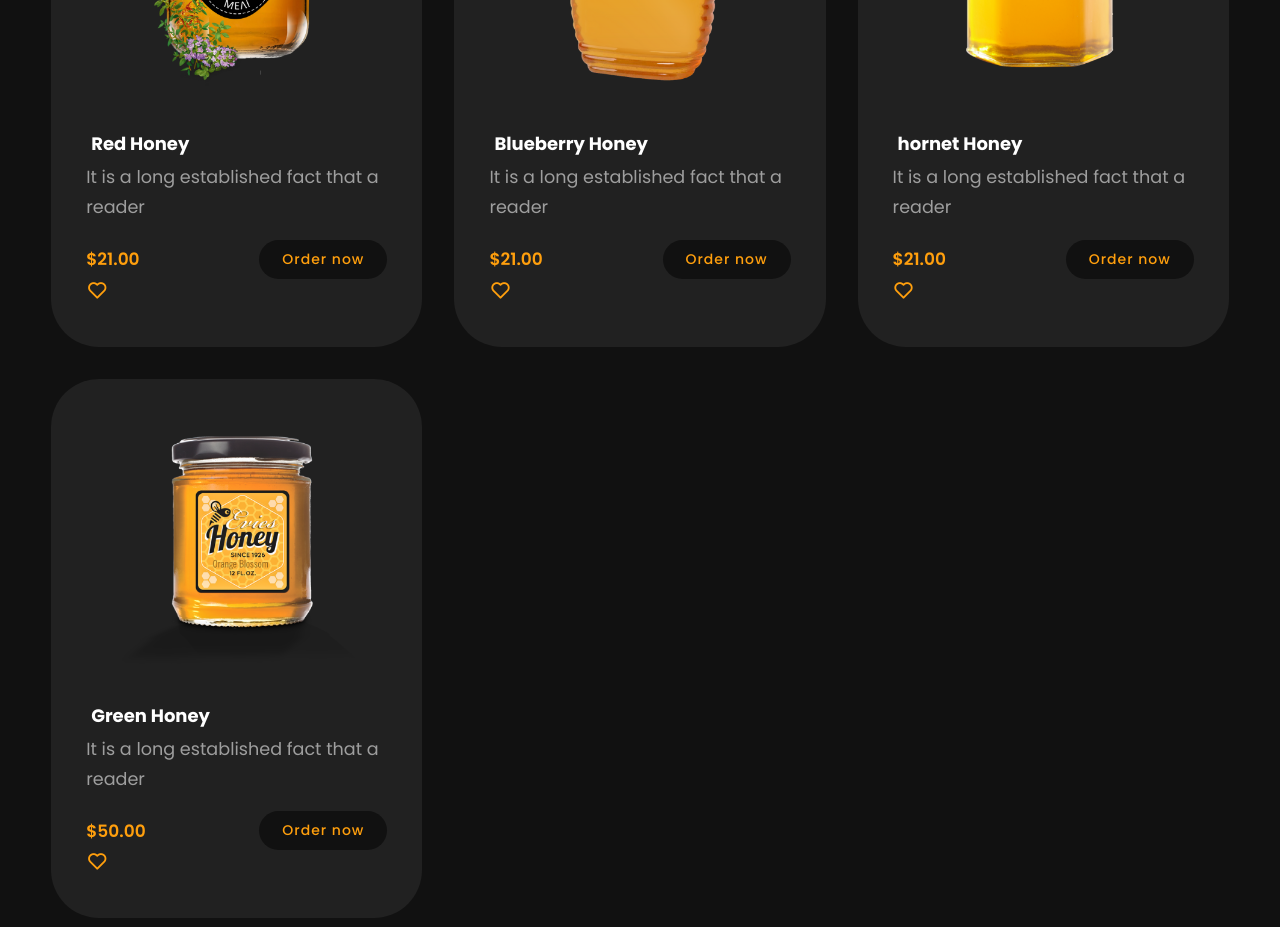
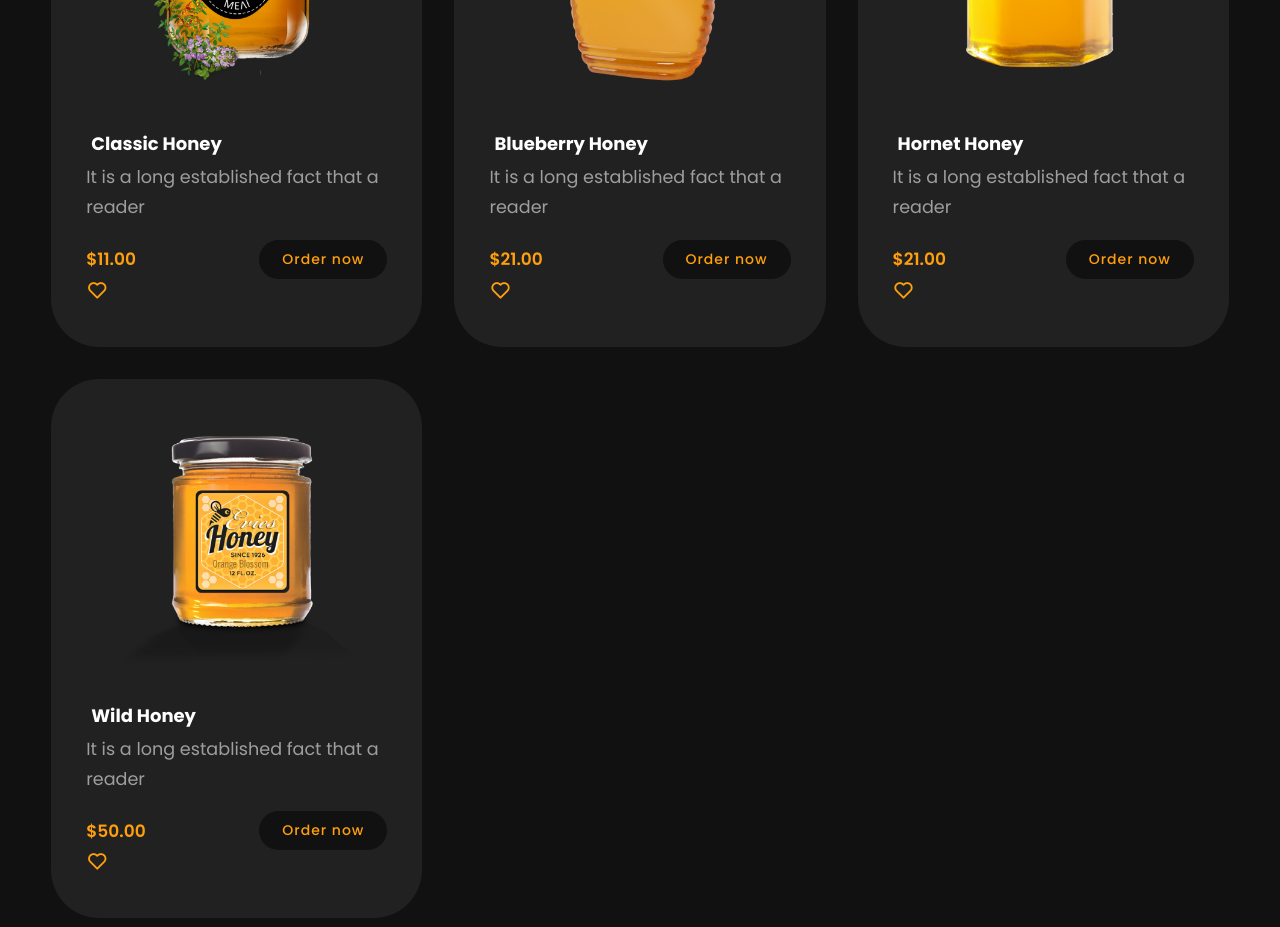
Before and after one commit to abhi2002hey/Honey_selling_website, a plain HTML site: page index.html in a window 1280 px wide. Shown: the part 2160-3087 px from the top of the page. Drawn offline with nearby package versions, Linux system fonts and the light colour scheme; a script that the page names is missing.

Commit message:
Update product names and prices

```diff
--- a/index.html
+++ b/index.html
@@ -117,13 +117,13 @@
         <div class="row">
           <img src="img/p1.png" />
 
-          <h3>Red Honey</h3>
+          <h3>Classic Honey</h3>
 
           <p>It is a long established fact that a reader</p>
 
           <div class="in-text">
             <div class="price">
-              <h6>$21.00</h6>
+              <h6>$11.00</h6>
             </div>
 
             <div class="s-btnn">
@@ -161,7 +161,7 @@
           <div class="row">
             <img src="img/p3.png" />
 
-            <h3>hornet Honey</h3>
+            <h3>Hornet Honey</h3>
 
             <p>It is a long established fact that a reader</p>
 
@@ -183,7 +183,7 @@
           <div class="row">
             <img src="img/p4.png" />
 
-            <h3>Green Honey</h3>
+            <h3>Wild Honey</h3>
 
             <p>It is a long established fact that a reader</p>
 
```
